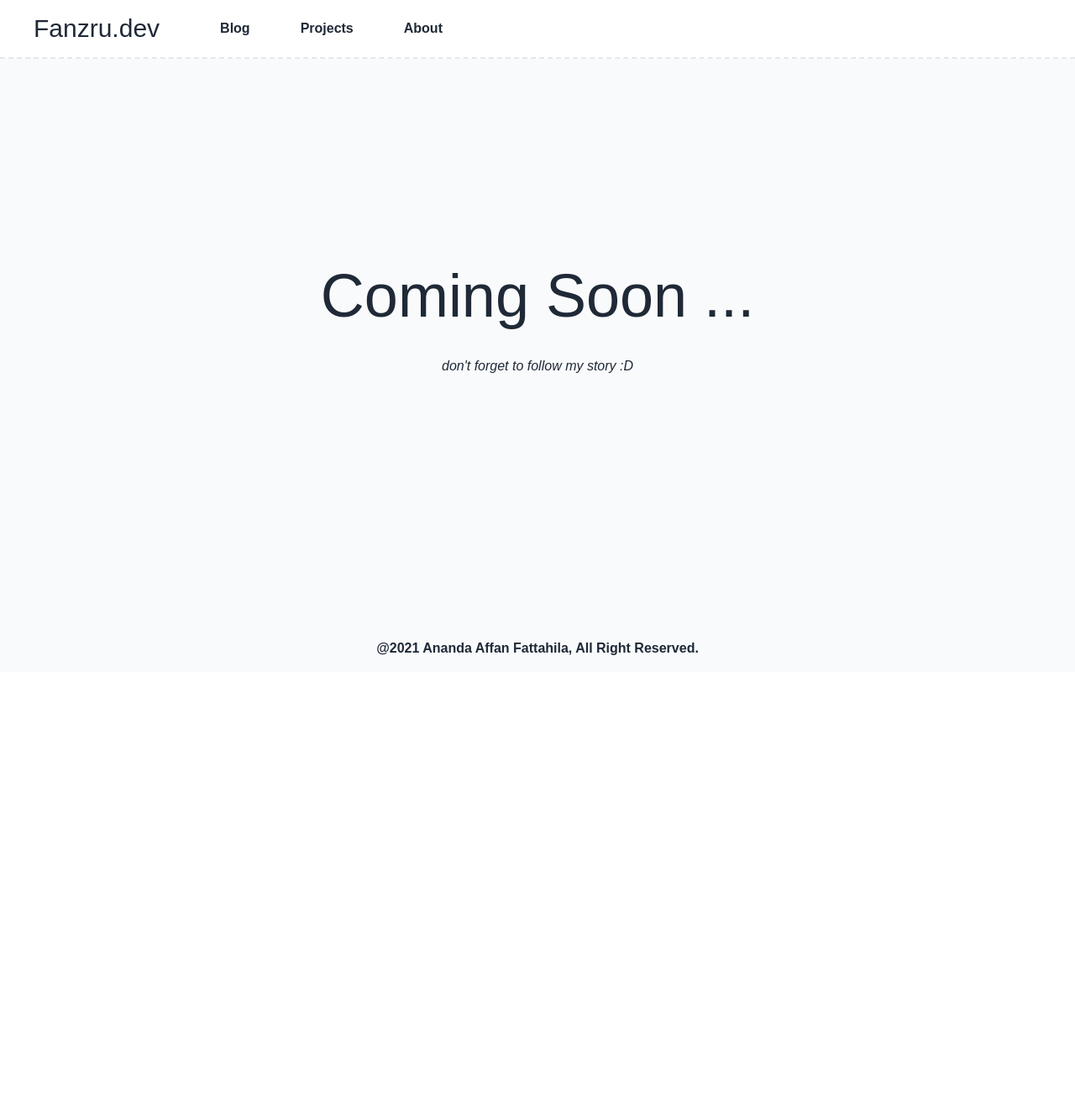
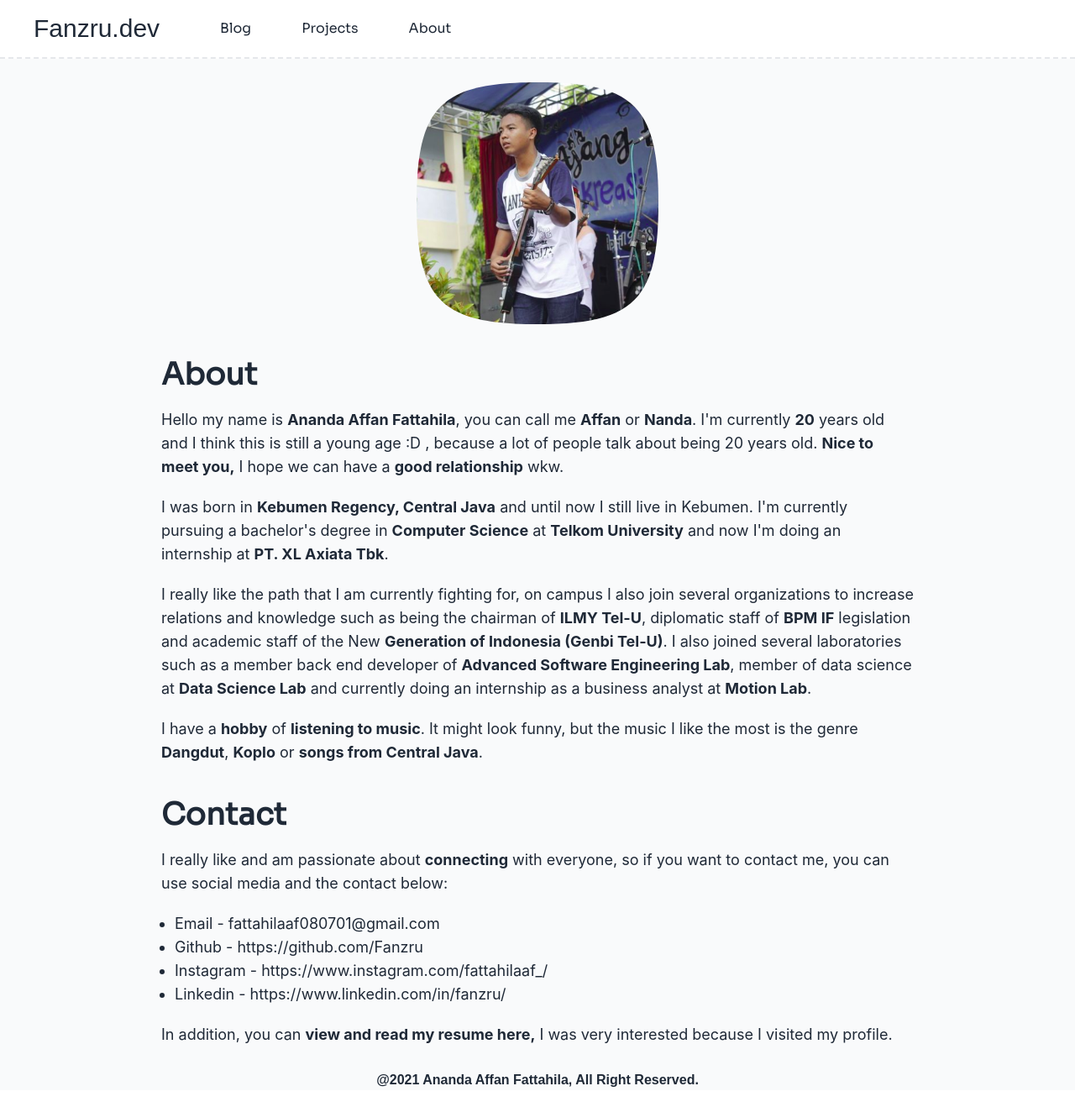
Before and after one commit to fanzru/v1.fanzru.dev, a Next.js app: page /about in a window 1280 px wide. Shown: the whole page at 84% size. Before the commit the page ends 800 px from the top, so only its background shows below. Built offline with nearby package versions, Linux system fonts and the light colour scheme; a web font is replaced by a local one.

Commit message:
update: add about profile

```diff
--- a/components/comingsoon.jsx
+++ b/components/comingsoon.jsx
@@ -11,7 +11,7 @@ function Comingsoon(props) {
             <h1 className="mb-5 text-5xl md:text-7xl font-comforter">
               Coming Soon ...
             </h1>
-            <p className={"mb-5 font-nunito text-xs md:text-base"}>
+            <p className={"mb-5 font-sora text-xs md:text-base"}>
               <i>don't forget to follow my story :D</i>
             </p>
             <Footer/>
--- /dev/null
+++ b/components/footer/footertwo.jsx
@@ -0,0 +1,13 @@
+import React from 'react';
+
+function Footertwo(props) {
+  return (
+    <div>
+      <div className={"font-comforter font-bold bottom-4 mb-5 left-0 w-full text-center"}>
+        @2021 Ananda Affan Fattahila, All Right Reserved.
+      </div>
+    </div>
+  );
+}
+
+export default Footertwo;
--- a/components/maintenance.jsx
+++ b/components/maintenance.jsx
@@ -12,7 +12,7 @@ function Maintenance(props) {
             <h1 className="mb-5 text-5xl md:text-7xl font-comforter">
               Hello There
             </h1>
-            <p className="mb-5 font-sora text-xs md:text-base">
+            <p className="mb-5 font-sora text-sm md:text-base">
               My name is <strong>Ananda Affan Fattahila</strong>, you can call me <strong>Affan</strong>,
               I'm currently studying to become <strong>a Software Engineer </strong>
               and <strong>Product Management</strong>. For now, I'm still developing this website hehe.
--- a/components/navbar/menu_dropdown.jsx
+++ b/components/navbar/menu_dropdown.jsx
@@ -9,11 +9,11 @@ function MenuDropdown(props) {
       <div tabIndex={"0"} className={"m-1 btn btn-sm btn-ghost"}>
         <HiMenu/>
       </div>
-      <ul tabIndex={"0"} className={"menu dropdown-content w-52 bg-base-100 shadow rounded-md"}>
+      <ul tabIndex={"0"} className={"menu dropdown-content w-52 bg bg-base-100 shadow rounded-md "}>
         {navbarData.map((data, idx) => {
           return(
             <li key={data.content}>
-              <button onClick={()=>{router.push(data.href)}} className="py-2 font-medium rounded-md hover:bg-gray-400 hover:text-white"> {data.content}</button>
+              <button onClick={()=>{router.push(data.href)}} className="py-2  rounded-md hover:bg-gray-400 hover:text-white"> {data.content}</button>
             </li>
           )
         })}
--- a/components/navbar/menu_tabs.jsx
+++ b/components/navbar/menu_tabs.jsx
@@ -7,11 +7,11 @@ function MenuTabs(props) {
 
   return (
     // Forcing this component to use `navbarmenu` theme
-    <div className={"flex mx-10 px-3 gap-5 font-nunito font-medium"}>
+    <div className={"flex mx-10 px-3 gap-5"}>
       {
         navbarData.map((data, idx) => {
           return (
-              <button onClick={()=>{router.push(data.href)}} className={"font-semibold mx-5 block hover:font-bold"}>
+              <button onClick={()=>{router.push(data.href)}} className={" mx-5 block hover:font-bold"}>
                 {data.content}
               </button>
           )
--- a/components/navbar/navbar.jsx
+++ b/components/navbar/navbar.jsx
@@ -21,14 +21,14 @@ function  Navbar(props) {
   ]
 
   return (
-    <div className={"flex flex-row px-10 py-2 md:py-4  border-b-2 border-dashed fixed items-center justify-between md:justify-start w-screen bg-white"}>
+    <div className={"flex flex-row px-10 py-2 md:py-4 z-10  border-b-2 border-dashed fixed items-center justify-between md:justify-start w-screen bg-white"}>
       {/* Logo */}
       <button onClick={()=> {router.push("/")}} className={"font-comforter text-3xl font-semi"}>Fanzru.dev</button>
       {/* Menu */}
-      <div className={"block md:hidden font-nunito"}>
+      <div className={"block md:hidden font-sora"}>
         <MenuDropdown data={navbarData} />
       </div>
-      <div className={"hidden md:block  "}>
+      <div className={"hidden md:block font-sora "}>
         <MenuTabs data={navbarData} activeMenu={activeMenu}/>
       </div>
 
--- /dev/null
+++ b/components/profile.jsx
@@ -0,0 +1,80 @@
+import React from 'react';
+import ReactMarkdown from 'react-markdown'
+import ReactDom from 'react-dom'
+import remarkGfm from 'remark-gfm'
+import remarkMath from 'remark-math'
+import rehypeKatex from 'rehype-katex'
+
+function Profile(props) {
+
+  const markdown = {
+    text_1: "Hello my name is **Ananda Affan Fattahila**, you can call me **Affan** or **Nanda**. I'm currently **20** years old and I think this is still a young age :D , because a lot of people talk about being 20 years old. **Nice to meet you,** I hope we can have a **good relationship** wkw.",
+    text_2: "I was born in **[Kebumen Regency, Central Java](https://goo.gl/maps/7kA1VVZNYESwvJUc8)** and until now I still live in Kebumen. I'm currently pursuing a bachelor's degree in **Computer Science** at **Telkom University** and now I'm doing an internship at **PT. XL Axiata Tbk**.",
+    text_3: "I really like the path that I am currently fighting for, on campus I also join several organizations to increase relations and knowledge such as being the chairman of [**ILMY Tel-U**](https://www.instagram.com/ilmy_univtelkom/), diplomatic staff of [**BPM IF**](https://www.instagram.com/bpmiftelu/) legislation and academic staff of the New [**Generation of Indonesia (Genbi Tel-U)**](https://www.instagram.com/genbi_telu/). I also joined several laboratories such as a member back end developer of [**Advanced Software Engineering Lab**](https://www.instagram.com/rplgdc_/), member of data science at [**Data Science Lab**](https://www.instagram.com/bigdata.lab/) and currently doing an internship as a business analyst at [**Motion Lab**](https://www.instagram.com/bigdata.lab/).",
+    text_4: "I have a **hobby** of **listening to music**. It might look funny, but the music I like the most is the genre **Dangdut**, **Koplo** or **songs from Central Java**.",
+    contact_1: "I really like and am passionate about **connecting** with everyone, so if you want to contact me, you can use social media and the contact below:",
+    contact_2: " In addition, you can [**view and read my resume here,**](https://drive.google.com/file/d/1xy6foprwhnv-xo_4EZjpJ0dSu5Cn3IaW/view?usp=sharing%22) I was very interested because I visited my profile.",
+  }
+  const sosmeds = [
+    {
+      id: " - Email - [fattahilaaf080701@gmail.com](fattahilaaf080701@gmail.com)",
+    },
+    {
+      id: " - Github - [https://github.com/Fanzru](https://github.com/Fanzru)",
+    },
+    {
+      id: " - Instagram - [https://www.instagram.com/fattahilaaf_/](https://www.instagram.com/fattahilaaf_/)",
+    },
+    {
+      id: " - Linkedin - [https://www.linkedin.com/in/fanzru/](https://www.linkedin.com/in/fanzru/)",
+    }
+  ]
+
+  return (
+  <div>
+    <div className="flex flex-col ">
+      <div className={"flex flex-col items-center mt-10"}>
+        <img src="fanzru.png" className="mask mask-squircle md:h-72"/>
+      </div>
+      <div className={""}>
+        <h1 className="mt-10 mb-5 text-2xl md:text-4xl font-sora font-semibold">
+            About
+        </h1>
+        <div className="mb-5 md:text-lg ">
+          <ReactMarkdown children={markdown.text_1} remarkPlugins={[remarkGfm]} />
+        </div>
+        <div className="mb-5 md:text-lg ">
+          <ReactMarkdown children={markdown.text_2} remarkPlugins={[remarkGfm]} />
+        </div>
+        <div className="mb-5 md:text-lg ">
+          <ReactMarkdown children={markdown.text_3} remarkPlugins={[remarkGfm]} />
+        </div>
+        <div className="mb-5 md:text-lg ">
+          <ReactMarkdown children={markdown.text_4} remarkPlugins={[remarkGfm]} />
+        </div>
+        <h1 className="mt-10 mb-5 text-2xl md:text-4xl font-sora font-semibold">
+            Contact
+        </h1>
+        <div className={"md:text-lg "}>
+         <ReactMarkdown children={markdown.contact_1} remarkPlugins={[remarkGfm]}dd/>
+        </div>
+        <div>
+          <ul className="list-disc mx-4 mt-5 md:text-lg ">
+            {sosmeds.map((sosmed, idx)=>
+              <div>
+                <li><ReactMarkdown children={sosmed.id} remarkPlugins={[remarkGfm]}dd/></li>
+              </div>
+            )
+            }
+          </ul>
+        </div>
+        <div className="mb-7 mt-5 md:text-lg">
+         <ReactMarkdown children={markdown.contact_2} remarkPlugins={[remarkGfm]}dd/>
+        </div>
+      </div>
+    </div>
+  </div>
+);
+}
+
+export default Profile;
--- a/package.json
+++ b/package.json
@@ -13,7 +13,10 @@
     "react-dom": "^17.0.2",
     "react-icon": "^1.0.0",
     "react-icons": "^4.3.1",
-    "react-markdown": "^7.1.1"
+    "react-markdown": "^7.1.1",
+    "rehype-katex": "^6.0.2",
+    "remark-gfm": "^3.0.1",
+    "remark-math": "^5.1.1"
   },
   "devDependencies": {
     "autoprefixer": "^10.2.6",
--- a/pages/about.jsx
+++ b/pages/about.jsx
@@ -1,13 +1,20 @@
-import Comingsoon from "../components/comingsoon";
+import Profile from "../components/profile";
 import Navbar from "../components/navbar/navbar";
-
+import Footertwo from "../components/footer/footertwo"
 
 export default function About(props) {
   return (
     <div>
       <div data-theme={"dark"}>
         <Navbar activeMenu={"Blog"}/>
-        <Comingsoon/>
+        <div className="bg-base-200">
+            <div className={"h-[58px] z-0"} />
+            <div className={"container min-h-screen mx-auto px-2 md:px-[15%]"}>
+                <Profile/>
+            </div>
+            <Footertwo/>
+        </div>
+
       </div>
     </div>
   )
```
Also changed, not shown: data/sosmed.jsx (added, +18 -0 lines), public/fanzru.png (added), 1 other file (tests, documents, lock files or other folders).
